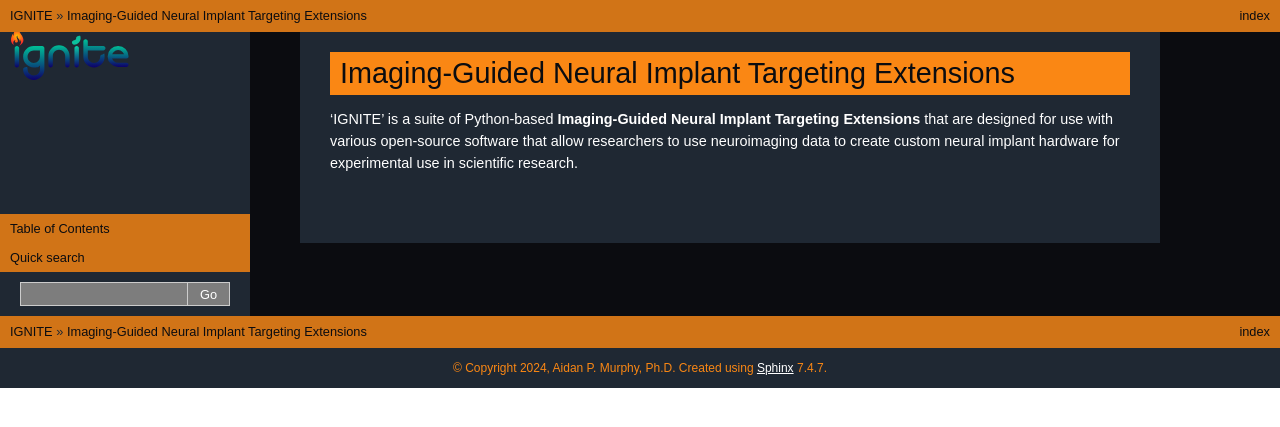
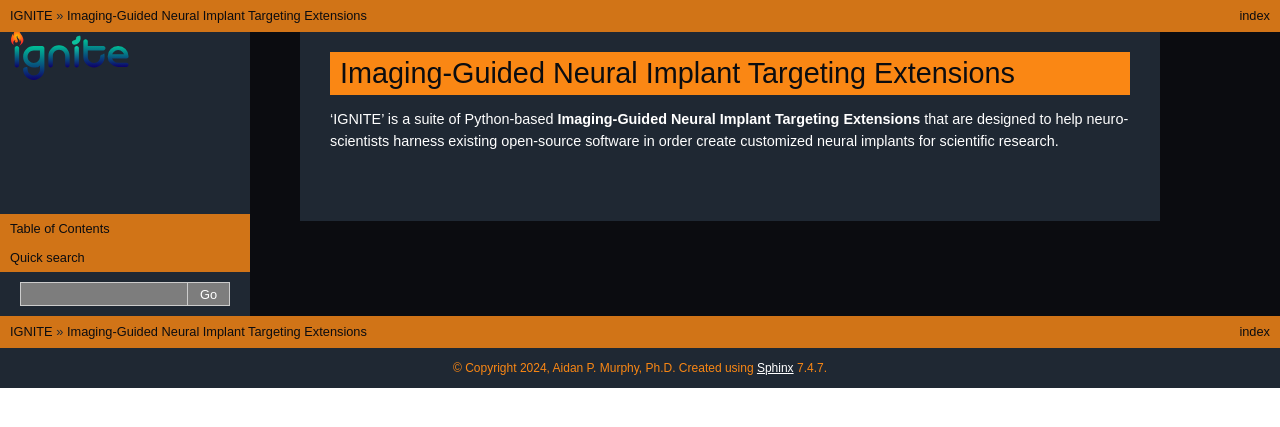
Before and after one commit to Phenomenal-Cat/IGNITE, a Sphinx documentation site: the page built from Docs/source/index.rst, in a window 1280 px wide. Shown: the top 427 px of the page. Built offline with Sphinx 7.4.7, drawn with Linux system fonts in a browser that asks for light colours; nearby versions of some CDN libraries.

```diff
--- a/Docs/source/index.rst
+++ b/Docs/source/index.rst
@@ -3,7 +3,7 @@
 Imaging-Guided Neural Implant Targeting Extensions
 =======================================================
 
-'IGNITE' is a suite of Python-based **Imaging-Guided Neural Implant Targeting Extensions** that are designed for use with various open-source software that allow researchers to use neuroimaging data to create custom neural implant hardware for experimental use in scientific research.
+'IGNITE' is a suite of Python-based **Imaging-Guided Neural Implant Targeting Extensions** that are designed to help neuroscientists harness existing open-source software in order create customized neural implants for scientific research.
 
 
 
@@ -15,17 +15,17 @@
          :color: success
          :class-card: sd-text-white
 
-          ..image:: _images/Logos/Slicer_Logo.svg
-               :align: left
-               :width: 100%
+         ..image:: _images/Logos/Slicer_Logo.svg
+            :align: left
+            :width: 100%
 
-          ^^^
-          Card content
+         ^^^
+         Card content
 
-          +++
-          Footer
+         +++
+         Footer
 
-.. grid-item::
+   .. grid-item::
 
       .. card:: FreeCAD
          :color: primary
@@ -41,7 +41,7 @@
           +++
           Footer
 
-.. grid-item::
+   .. grid-item::
 
       .. card:: Blender
          :color: warning
```
